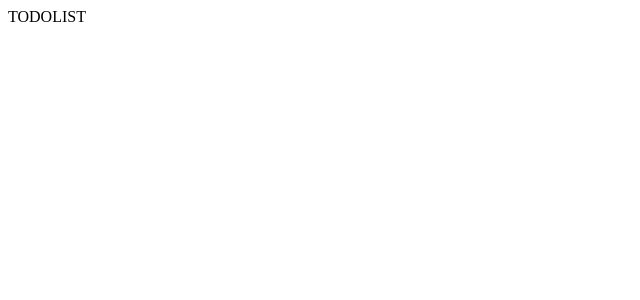
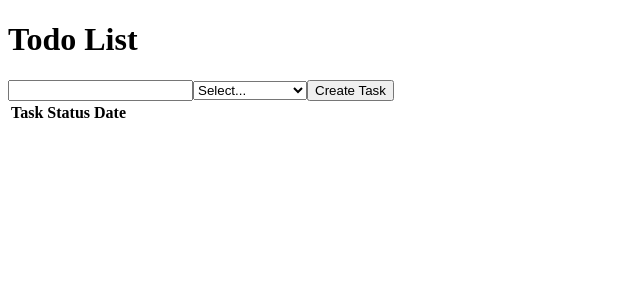
Before and after one commit to EnzoThome-et/to-do-list, a React (Create React App) app in the folder frontend/: page / in a window 1280 px wide. Shown: the top 300 px of the page, without its empty margins (0-640 px from the left). Built offline with nearby package versions, Linux system fonts and the light colour scheme.

Commit message:
feat: main page

```diff
--- a/frontend/src/App.tsx
+++ b/frontend/src/App.tsx
@@ -1,11 +1,10 @@
 import React from 'react';
+import MainPage from './pages/MainPage';
 
 
 function App() {
 	return (
-		<div className="App">
-			TODOLIST
-		</div>
+		<MainPage />
 	);
 }
 
--- /dev/null
+++ b/frontend/src/pages/MainPage.tsx
@@ -0,0 +1,15 @@
+import React from 'react';
+import SearchBar from '../components/SearchBar';
+import Table from '../components/Table';
+
+const MainPage = () => {
+	return (
+		<>
+			<h1> Todo List </h1>
+			<SearchBar/>
+			<Table />
+		</>
+	);
+};
+
+export default MainPage;
```
